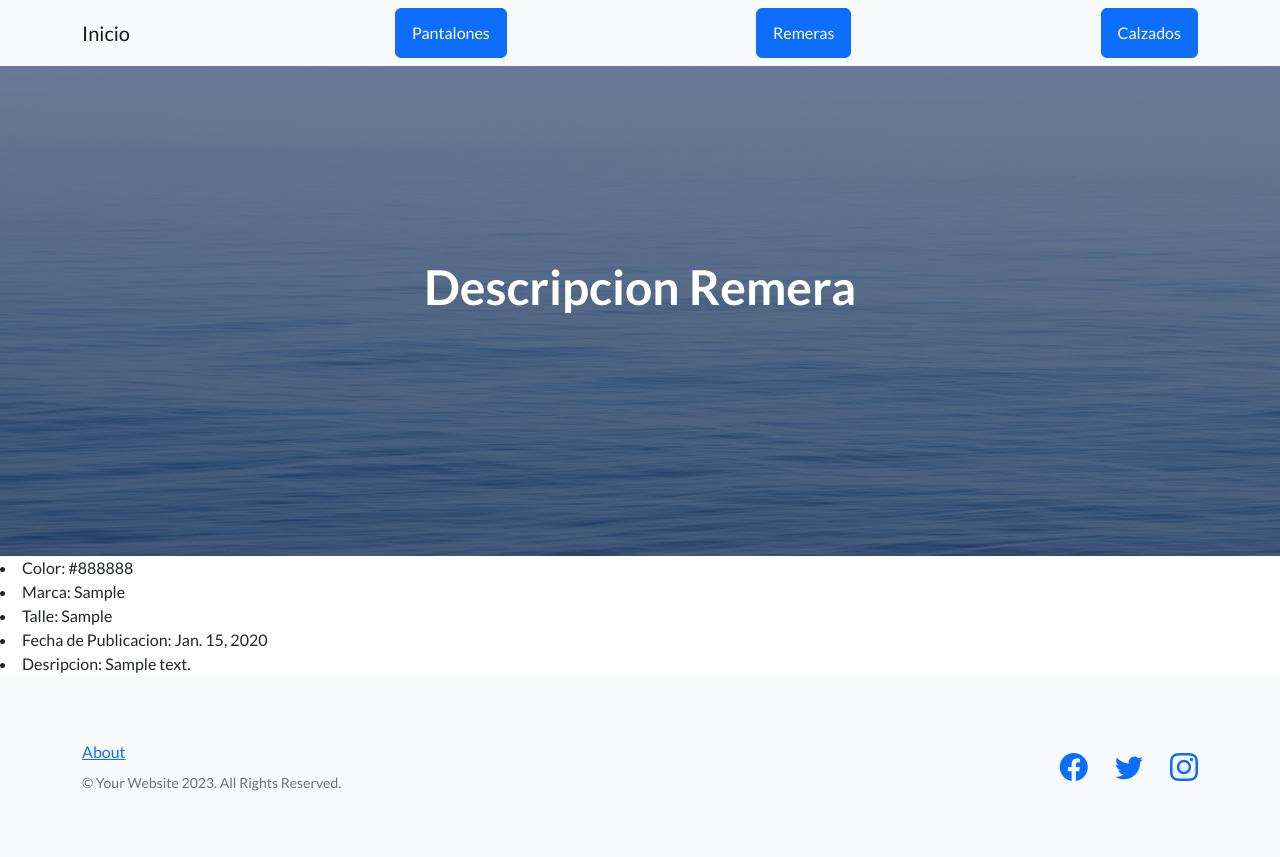
After one commit to hckta/Entrega-Final-Rivero, a Django app: page /remera/mostrar/1/ in a window 1280 px wide. The commit adds this page. Run offline with Django 4.2, Linux system fonts and the light colour scheme; tables that the repository leaves empty hold one stand-in row (values such as "Sample post"); some libraries are stand-ins or nearby versions.

Commit message:
Mostrar Descripciones

```diff
--- a/inicio/forms.py
+++ b/inicio/forms.py
@@ -10,6 +10,8 @@ class PublicarPantalonForm(forms.Form):
     color = forms.CharField(max_length=15)
     marca = forms.CharField(max_length=10)
     talle = forms.CharField(max_length=2)
+    descripcion = forms.CharField(max_length=20)
+
     fecha_publicacion = forms.DateField(required=False, widget=DateInput (attrs={'type': 'date'}))
 
 class PublicarRemeraForm(forms.Form):
@@ -17,6 +19,7 @@ class PublicarRemeraForm(forms.Form):
     color = forms.CharField(max_length=15)
     marca = forms.CharField(max_length=10)
     talle = forms.CharField(max_length=2)
+    descripcion = forms.CharField(max_length=20)
     fecha_publicacion = forms.DateField(required=False, widget=DateInput (attrs={'type': 'date'}))
 
 
@@ -25,6 +28,7 @@ class PublicarCalzadoForm(forms.Form):
     color = forms.CharField(max_length=15)
     marca = forms.CharField(max_length=10)
     talle = forms.IntegerField()
+    descripcion = forms.CharField(max_length=20)
     fecha_publicacion = forms.DateField(required=False, widget=DateInput (attrs={'type': 'date'}))
 
 #Formularios de Busqueda
@@ -44,6 +48,7 @@ class ModificarPantalonForm(forms.Form):
     color = forms.CharField(max_length=15)
     marca = forms.CharField(max_length=10)
     talle = forms.CharField(max_length=2)
+    descripcion = forms.CharField(max_length=20)
     ...
 
 class ModificarRemeraForm(ModificarPantalonForm):
--- a/inicio/models.py
+++ b/inicio/models.py
@@ -11,6 +11,7 @@ class Pantalon(models.Model):
     color = models.CharField(max_length=15)
     marca = models.CharField(max_length=10)
     talle = models.CharField(max_length=2)
+    descripcion = models.TextField(null=True)
     fecha_publicacion = models.DateField(null=True)
 
 
@@ -19,6 +20,7 @@ class Remera(models.Model):
     color = models.CharField(max_length=15)
     marca = models.CharField(max_length=10)
     talle = models.CharField(max_length=2)
+    descripcion = models.TextField(null=True)
     fecha_publicacion = models.DateField(null=True)
 
 class Calzado(models.Model):
@@ -26,4 +28,5 @@ class Calzado(models.Model):
     color = models.CharField(max_length=15)
     marca = models.CharField(max_length=10)
     talle = models.IntegerField()
+    descripcion = models.TextField(null=True)
     fecha_publicacion = models.DateField(null=True)
--- /dev/null
+++ b/inicio/templates/inicio/CBV/mostrar_remera_CBV.html
@@ -0,0 +1,16 @@
+{% extends 'base.html' %}
+{% block title_head %}
+<title>Remera</title>
+{% endblock title_head %}
+
+{% block h1_header %}
+Descripcion Remera
+{% endblock h1_header %}
+
+{% block contenido %}
+<li>Color: {{remera.color}}</li>
+<li> Marca: {{remera.marca}}</li>
+<li>Talle: {{remera.talle}}</li>
+<li>Fecha de Publicacion: {{remera.fecha_publicacion}}</li>
+<li>Desripcion: {{remera.descripcion}}</li>
+{% endblock contenido %}
--- a/inicio/templates/inicio/listar_calzados.html
+++ b/inicio/templates/inicio/listar_calzados.html
@@ -22,6 +22,7 @@
     Color: {{calzado.color}} - Marca: {{calzado.marca}} - Talle: {{calzado.talle}} - Fecha de publicacion: {{calzado.fecha_publicacion}}
 <button> <a class="navbar-brand" href={% url 'inicio:eliminar_calzado' calzado.id %}>Eliminar</a> </button>
 <button> <a class="navbar-brand" href={% url 'inicio:modificar_calzado' calzado.id %}>Modificar</a> </button>
+<button> <a class="navbar-brand" href={% url 'inicio:mostrar_calzado' calzado.id %}>Ver Mas</a> </button>
 </li>
 {% endfor %}
 {% endblock contenido %}
--- a/inicio/templates/inicio/listar_pantalones.html
+++ b/inicio/templates/inicio/listar_pantalones.html
@@ -22,6 +22,7 @@
     Color: {{pantalon.color}} - Marca: {{pantalon.marca}} - Talle: {{pantalon.talle}} - Fecha de publicacion: {{pantalon.fecha_publicacion}}
     <button> <a class="navbar-brand" href={% url 'inicio:eliminar_pantalon' pantalon.id %}>Eliminar</a> </button>
     <button> <a class="navbar-brand" href={% url 'inicio:modificar_pantalon' pantalon.id %}>Modificar</a> </button>
+    <button> <a class="navbar-brand" href={% url 'inicio:mostrar_pantalon' pantalon.id %}>Ver Mas</a> </button>
 </li>
 {% endfor %}
 {% endblock contenido %}
--- a/inicio/templates/inicio/listar_remeras.html
+++ b/inicio/templates/inicio/listar_remeras.html
@@ -22,6 +22,7 @@
     Color: {{remera.color}} - Marca: {{remera.marca}} - Talle: {{remera.talle}} - Fecha de publicacion: {{remera.fecha_publicacion}}
     <button> <a class="navbar-brand" href={% url 'inicio:eliminar_remera' remera.id %}>Eliminar</a> </button>
     <button> <a class="navbar-brand" href={% url 'inicio:modificar_remera' remera.id %}>Modificar</a> </button>
+    <button> <a class="navbar-brand" href={% url 'inicio:mostrar_remera' remera.id %}>Ver Mas</a> </button>
 
 </li>
 {% endfor %}
--- a/inicio/urls.py
+++ b/inicio/urls.py
@@ -17,5 +17,8 @@ urlpatterns = [
     path('pantalon/modificar/<int:pantalon_id>/', views.modificar_pantalon, name='modificar_pantalon'),
     path('remera/modificar/<int:remera_id>/', views.modificar_remera, name='modificar_remera'),
     path('calzado/modificar/<int:calzado_id>/', views.modificar_calzado, name='modificar_calzado'),
+    path('pantalon/mostrar/<int:pk>/', views.MostrarPantalon.as_view(), name='mostrar_pantalon'),
+    path('remera/mostrar/<int:pk>/', views.MostrarRemera.as_view(), name='mostrar_remera'),
+    path('calzado/mostrar/<int:pk>/', views.MostrarCalzado.as_view(), name='mostrar_calzado'),
 
 ]
--- a/inicio/views.py
+++ b/inicio/views.py
@@ -1,18 +1,20 @@
 from django.shortcuts import render, redirect
 from inicio.forms import PublicarPantalonForm, PublicarRemeraForm, PublicarCalzadoForm, BuscarPantalonForm, BuscarRemeraForm, BuscarCalzadoForm, ModificarPantalonForm, ModificarRemeraForm, ModificarCalzadoForm
 from inicio.models import Pantalon, Remera, Calzado
+from django.views.generic.detail import DetailView
 # Create your views here.
 
 
 def inicio(request):
     return render(request, 'inicio/inicio.html')
 
+#Vistas de Publicado
 def publicar_pantalon(request):
     if request.method == 'POST':
         formulario = PublicarPantalonForm(request.POST)
         if formulario.is_valid():
             info = formulario.cleaned_data
-            pantalon = Pantalon(color=info['color'],marca=info['marca'],talle=info['talle'],fecha_publicacion=info['fecha_publicacion'])
+            pantalon = Pantalon(color=info['color'],marca=info['marca'],talle=info['talle'],descripcion=info['descripcion'],fecha_publicacion=info['fecha_publicacion'])
             pantalon.save()
             return redirect('inicio:listar_pantalones',)
         else:
@@ -27,7 +29,7 @@ def publicar_remera(request):
         formulario = PublicarRemeraForm(request.POST)
         if formulario.is_valid():
             info = formulario.cleaned_data
-            remera = Remera(color=info['color'],marca=info['marca'],talle=info['talle'],fecha_publicacion=info['fecha_publicacion'])
+            remera = Remera(color=info['color'],marca=info['marca'],talle=info['talle'],descripcion=info['descripcion'],fecha_publicacion=info['fecha_publicacion'])
             remera.save()
             return redirect('inicio:listar_remeras')
         else:
@@ -42,7 +44,7 @@ def publicar_calzado(request):
         formulario = PublicarCalzadoForm(request.POST)
         if formulario.is_valid():
             info = formulario.cleaned_data
-            calzado = Calzado(color=info['color'],marca=info['marca'],talle=info['talle'],fecha_publicacion=info['fecha_publicacion'])
+            calzado = Calzado(color=info['color'],marca=info['marca'],talle=info['talle'],descripcion=info['descripcion'],fecha_publicacion=info['fecha_publicacion'])
             calzado.save()
             return redirect('inicio:listar_calzados')
         else:
@@ -51,6 +53,7 @@ def publicar_calzado(request):
     formulario = PublicarCalzadoForm()
     return render(request,'inicio/publicar_calzado.html',{'formulario':formulario})
 
+#Vistas de listados
 def listar_pantalones(request):
     formulario = BuscarPantalonForm(request.GET)
     if formulario.is_valid():
@@ -78,6 +81,7 @@ def listar_calzados(request):
     formulario = BuscarCalzadoForm()
     return render(request,'inicio/listar_calzados.html',{'formulario':formulario, 'calzados':listado_calzado} )
 
+#Vistas para eliminar
 def eliminar_pantalon(request, pantalon_id):
     pantalon = Pantalon.objects.get(id=pantalon_id)
     pantalon.delete()
@@ -94,6 +98,8 @@ def eliminar_calzado(request, calzado_id):
     calzado.delete()
     return redirect('inicio:listar_calzados')
 
+#Vistas de modificar
+
 def modificar_pantalon(request, pantalon_id):
     pantalon_a_modificar = Pantalon.objects.get(id=pantalon_id)
 
@@ -104,6 +110,7 @@ def modificar_pantalon(request, pantalon_id):
             pantalon_a_modificar.color = info['color']
             pantalon_a_modificar.marca = info['marca']
             pantalon_a_modificar.talle = info['talle']
+            pantalon_a_modificar.descripcion = info['descripcion']
             pantalon_a_modificar.save()
             return redirect('inicio:listar_pantalones')
         else:
@@ -122,6 +129,7 @@ def modificar_remera(request, remera_id):
             remera_a_modificar.color = info['color']
             remera_a_modificar.marca = info['marca']
             remera_a_modificar.talle = info['talle']
+            remera_a_modificar.descripcion = info['descripcion']
             remera_a_modificar.save()
             return redirect('inicio:listar_remeras')
         else:
@@ -139,9 +147,25 @@ def modificar_calzado(request, calzado_id):
             calzado_a_modificar.color = info['color']
             calzado_a_modificar.marca = info['marca']
             calzado_a_modificar.talle = info['talle']
+            calzado_a_modificar.descripcion = info['descripcion']
             calzado_a_modificar.save()
             return redirect('inicio:listar_calzados')
         else:
             return render(request, 'inicio/modificar_calzado.html', {'formulario': formulario})
     formulario = ModificarCalzadoForm(initial={'color': calzado_a_modificar.color, 'marca': calzado_a_modificar.marca, 'talle': calzado_a_modificar.talle})
     return render(request, 'inicio/modificar_calzado.html', {'formulario': formulario})
+
+
+# Mostrar descripciones con Clase Basada en Vistas
+
+class MostrarPantalon(DetailView):
+    model = Pantalon
+    template_name = "inicio/CBV/mostrar_pantalon_CBV.html"
+
+class MostrarRemera(DetailView):
+    model = Remera
+    template_name = "inicio/CBV/mostrar_remera_CBV.html"
+
+class MostrarCalzado(DetailView):
+    model = Calzado
+    template_name = "inicio/CBV/mostrar_calzado_CBV.html"
```
Also changed, not shown: inicio/templates/inicio/CBV/mostrar_calzado_CBV.html (added, +16 -0 lines), inicio/templates/inicio/CBV/mostrar_pantalon_CBV.html (added, +17 -0 lines), inicio/migrations/0007_calzado_descripcion_pantalon_descripcion_and_more.py (added).
